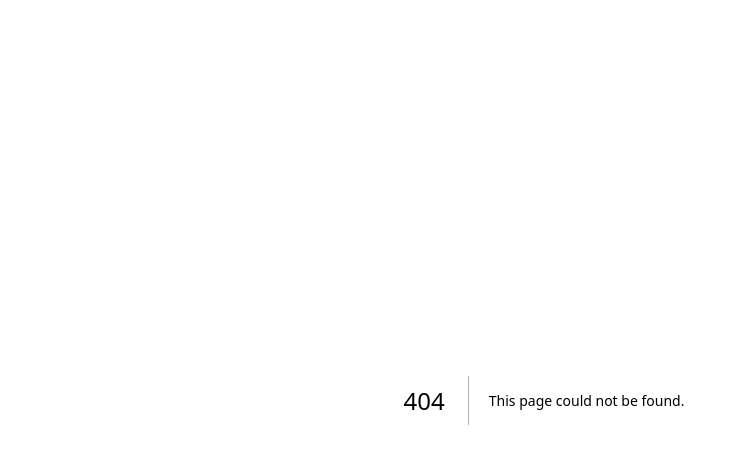
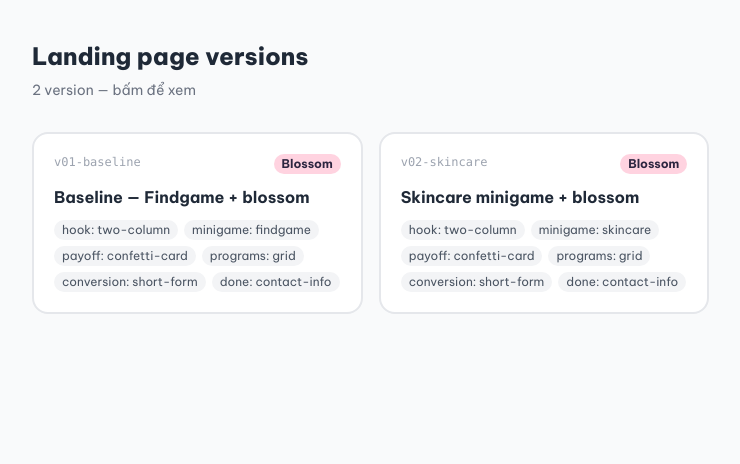
Before and after one commit to phuongnam204/landing-page, a Next.js app: page /versions in a window 1280 px wide. Before the commit this address had no page. Shown: the top 464 px of the page, without its empty margins (96-836 px from the left). Built offline with nearby package versions, Linux system fonts and the light colour scheme.

Commit message:
feat(app): add /v/[version], /versions pages, wire page.tsx to LandingFlow

```diff
--- a/src/app/globals.css
+++ b/src/app/globals.css
@@ -1,8 +1,8 @@
+@import '../landing/themes.css';
+
 @tailwind base;
 @tailwind components;
 @tailwind utilities;
-
-@import '../landing/themes.css';
 
 body {
   overflow: hidden;
--- a/src/app/page.tsx
+++ b/src/app/page.tsx
@@ -1,5 +1,6 @@
-import AppFlow from '../components/AppFlow';
+import LandingFlow from '../landing/LandingFlow';
+import { v02Skincare } from '../landing/recipes/v02-skincare';
 
 export default function Home() {
-  return <AppFlow />;
+  return <LandingFlow recipe={v02Skincare} />;
 }
--- /dev/null
+++ b/src/app/v/[version]/page.tsx
@@ -0,0 +1,15 @@
+import { notFound } from 'next/navigation';
+import LandingFlow from '../../../landing/LandingFlow';
+import { getRecipeById, allRecipes } from '../../../landing/recipes';
+
+type Props = { params: { version: string } };
+
+export default function VersionPage({ params }: Props) {
+  const recipe = getRecipeById(params.version);
+  if (!recipe) notFound();
+  return <LandingFlow recipe={recipe} />;
+}
+
+export function generateStaticParams() {
+  return allRecipes.map(r => ({ version: r.id }));
+}
--- /dev/null
+++ b/src/app/versions/page.tsx
@@ -0,0 +1,41 @@
+import Link from 'next/link';
+import { allRecipes } from '../../landing/recipes';
+
+const THEME_CHIPS: Record<string, { label: string; bg: string; text: string }> = {
+  blossom:  { label: 'Blossom',  bg: '#FFD3E0', text: '#2D2640' },
+  ocean:    { label: 'Ocean',    bg: '#BAE6FD', text: '#0c4a6e' },
+  sage:     { label: 'Sage',     bg: '#BBF7D0', text: '#14532d' },
+  golden:   { label: 'Golden',   bg: '#FDE68A', text: '#78350f' },
+  midnight: { label: 'Midnight', bg: '#1e1a2e', text: '#a78bfa' },
+};
+
+export default function VersionsPage() {
+  return (
+    <div className="min-h-screen bg-gray-50 py-10 px-4">
+      <div className="max-w-5xl mx-auto">
+        <h1 className="text-2xl font-extrabold text-gray-800 mb-2">Landing page versions</h1>
+        <p className="text-sm text-gray-500 mb-8">{allRecipes.length} version — bấm để xem</p>
+        <div className="grid gap-4 sm:grid-cols-2 lg:grid-cols-3">
+          {allRecipes.map(recipe => {
+            const chip = THEME_CHIPS[recipe.theme ?? 'blossom'];
+            return (
+              <Link key={recipe.id} href={`/v/${recipe.id}`}
+                className="block rounded-2xl border-2 border-gray-200 bg-white p-5 hover:border-gray-400 hover:shadow-md transition-all duration-150">
+                <div className="flex items-start justify-between mb-3">
+                  <span className="font-mono text-xs text-gray-400">{recipe.id}</span>
+                  {chip && <span className="text-xs font-bold px-2 py-0.5 rounded-full" style={{ background: chip.bg, color: chip.text }}>{chip.label}</span>}
+                </div>
+                <p className="font-semibold text-gray-800 leading-snug mb-3">{recipe.label}</p>
+                <div className="flex flex-wrap gap-1.5">
+                  {Object.entries(recipe.slots).filter(([,v]) => v).map(([slot, variant]) => (
+                    <span key={slot} className="text-xs bg-gray-100 text-gray-600 px-2 py-0.5 rounded-full">{slot}: {variant}</span>
+                  ))}
+                </div>
+              </Link>
+            );
+          })}
+        </div>
+      </div>
+    </div>
+  );
+}
```
